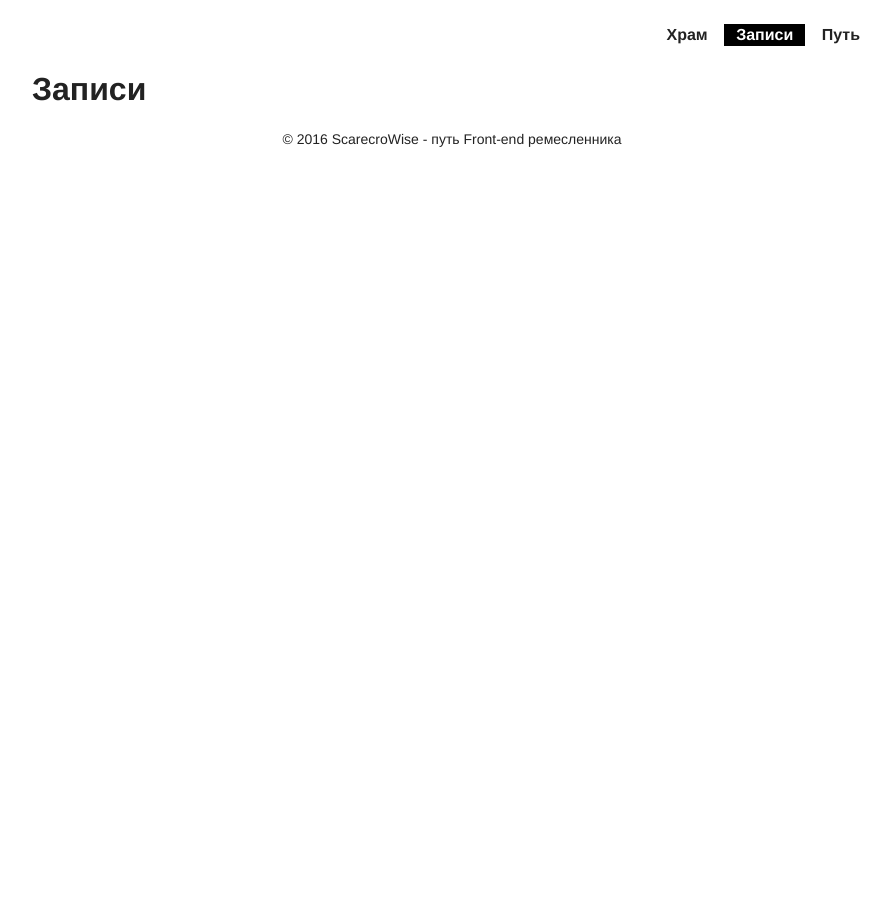
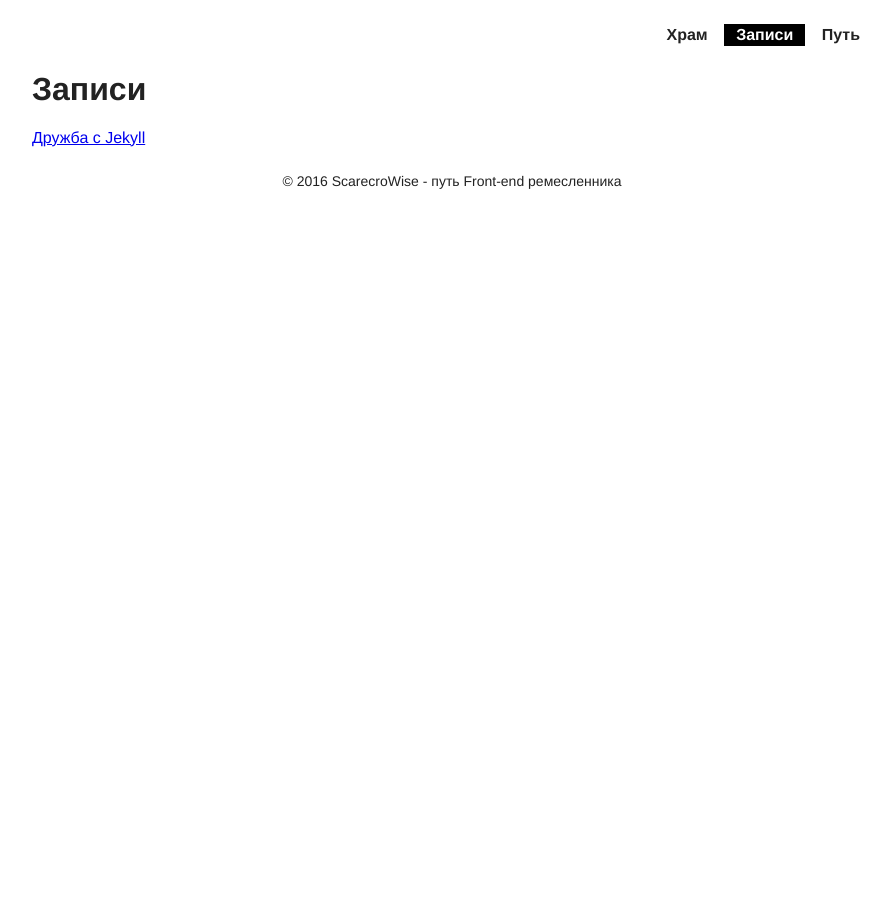
Before and after one commit to ScarecrowWise/notebook, a Jekyll site: the page built from notes.html, in a window 1280 px wide. Shown: the whole page, without its empty margins (188-1079 px from the left). Built offline with Jekyll 4.4.1, drawn with Linux system fonts in a browser that asks for light colours; Markdown is read by kramdown in place of the engine named in the settings.

Commit message:
первый пост

```diff
--- a/404.html
+++ b/404.html
@@ -3,7 +3,7 @@ layout: default
 ---
 
 <div class="wrapper-404">
-	<img src="{{ site.baseurl }}/assets/clock.png" alt="time-error">
+	<img src="{{ site.url }}/assets/clock.png" alt="time-error">
 	<h1>Вы опережаете время и страница еще не создана!</h1>
 	<h2>Покинуть ошибку 404 можно перейдя по ссылке <a href="{{ site.baseurl }}/">в храм</a>.</h2>
 </div>
--- a/_layouts/default.html
+++ b/_layouts/default.html
@@ -11,7 +11,7 @@
 	<div class="container">
 		<header class='header'>
 
-			{% include _default-nav.html navclass='header__main-nav' %}
+			{% include navigation.html navclass='header__main-nav' %}
 
 		</header>
 
@@ -27,7 +27,7 @@
 
 		<footer class='footer'>
 
-			<!-- {% include _default-nav.html navclass='footer__main-nav' %} -->
+			<!-- {% include navigation.html navclass='footer__main-nav' %} -->
 
 			<p class='copyright'>&copy; 2016 ScarecroWise - путь Front-end ремесленника</p>
 
--- a/_sass/_basic.scss
+++ b/_sass/_basic.scss
@@ -39,8 +39,12 @@ h5 {
 	margin-bottom: 1.67em;
 	line-height: normal;
 }
+p {
+	line-height: 1.6em;
+}
 small {
 	font-size: 75%;
+	line-height: 1.5em;
 }
 
 .container {
--- a/notes.html
+++ b/notes.html
@@ -3,3 +3,12 @@ layout: default
 ---
 
 <h1>Записи</h1>
+
+<ul>
+	{% for note in site.posts %}
+	<li>
+		<a href="{{ note.url }}">{{ note.title }}</a>
+		{{ post.excerpt }}
+	</li>
+	{% endfor %}
+</ul>
```
Also changed, not shown: _posts/2016-09-09-pervuy-post-na-jekyll.html (added, +11 -0 lines), _includes/navigation.html (renamed from _includes/_default-nav.html).
